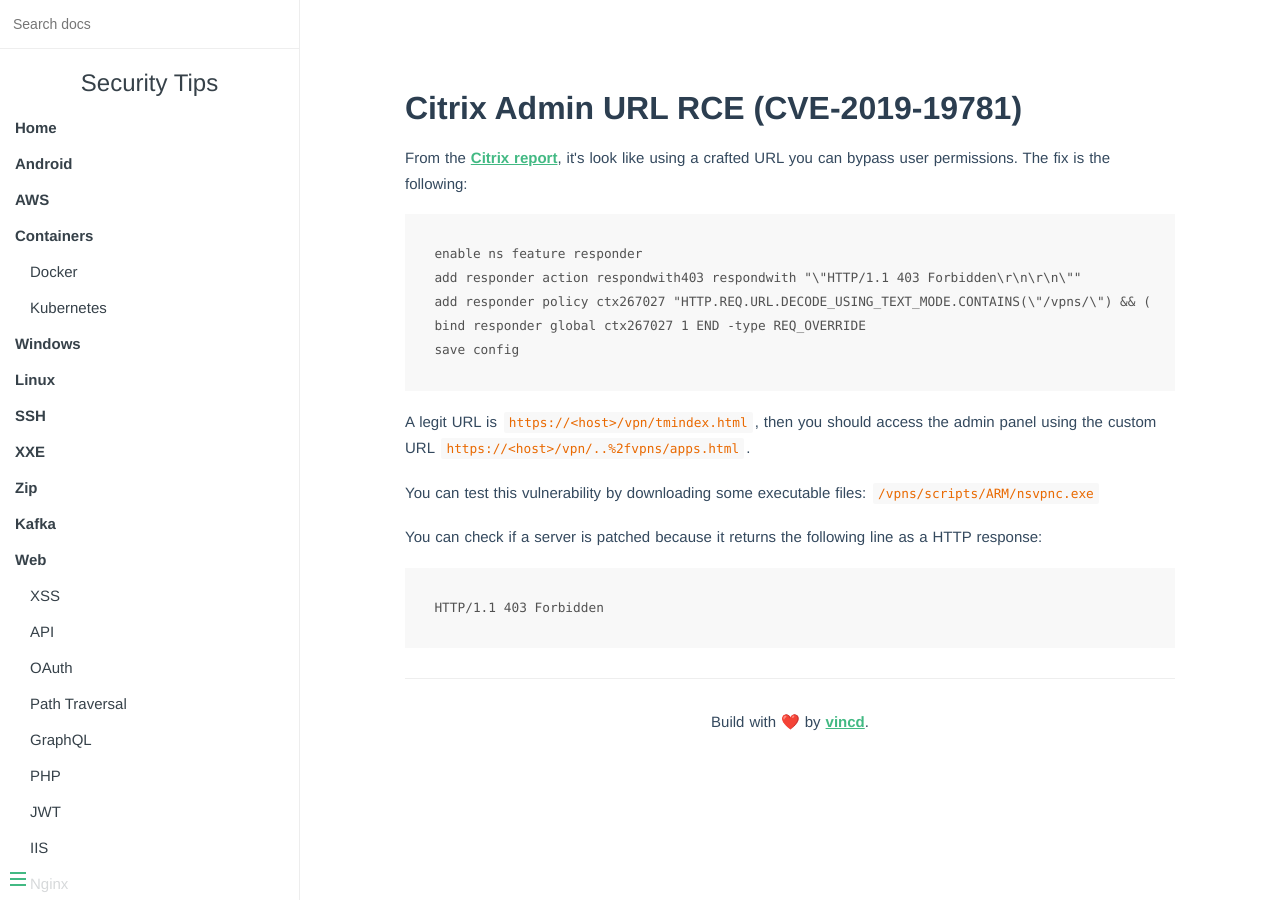
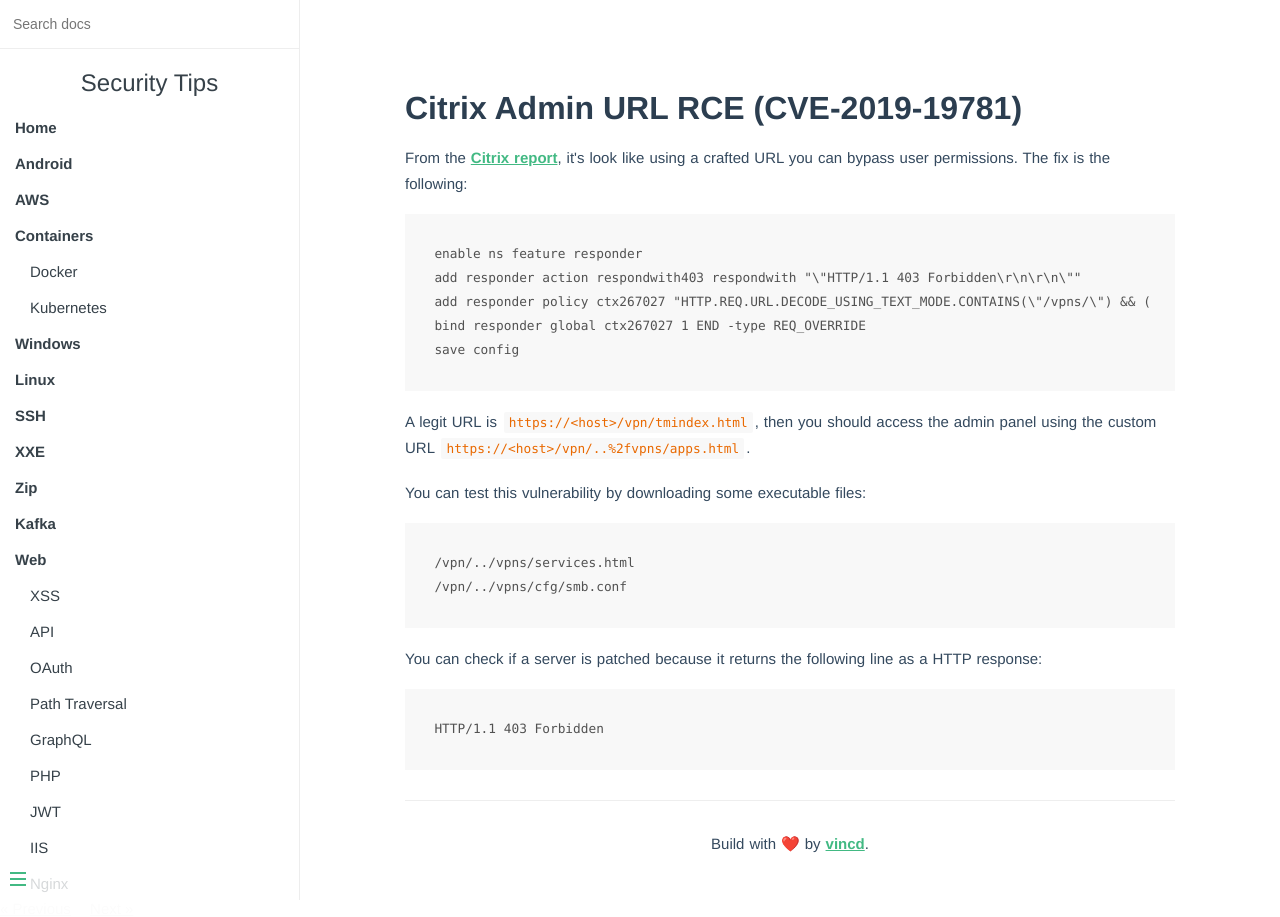
Before and after one commit to vincd/security-tips, an MkDocs documentation site: the page built from docs/cve/CVE-2019-19781.md, in a window 1280 px wide. Built offline with MkDocs 1.6.1, drawn with Linux system fonts in a browser that asks for light colours.

Commit message:
Publish CVE-2019-19781

````diff
--- a/docs/cve/CVE-2019-19781.md
+++ b/docs/cve/CVE-2019-19781.md
@@ -17,7 +17,11 @@
 A legit URL is `https://<host>/vpn/tmindex.html`, then you should access the admin
 panel using the custom URL `https://<host>/vpn/..%2fvpns/apps.html`.
 
-You can test this vulnerability by downloading some executable files: `/vpns/scripts/ARM/nsvpnc.exe`
+You can test this vulnerability by downloading some executable files:
+```
+/vpn/../vpns/services.html
+/vpn/../vpns/cfg/smb.conf
+```
 
 You can check if a server is patched because it returns the following line as a
 HTTP response:
--- a/mkdocs.yml
+++ b/mkdocs.yml
@@ -53,6 +53,7 @@
     - CVE-2019-11510: cve/CVE-2019-11510.md
     - CVE-2019-11581: cve/CVE-2019-11581.md
     - CVE-2019-16759: cve/CVE-2019-16759.md
+    - CVE-2019-19781: cve/CVE-2019-19781.md
   - SDR:
     - 'Challs Dont Matter Anymore': sdr/challs-dont-matter-anymore/hackingforsoju.md
     - 'lit-fam': sdr/lit-fam/hackingforsoju.md
````
